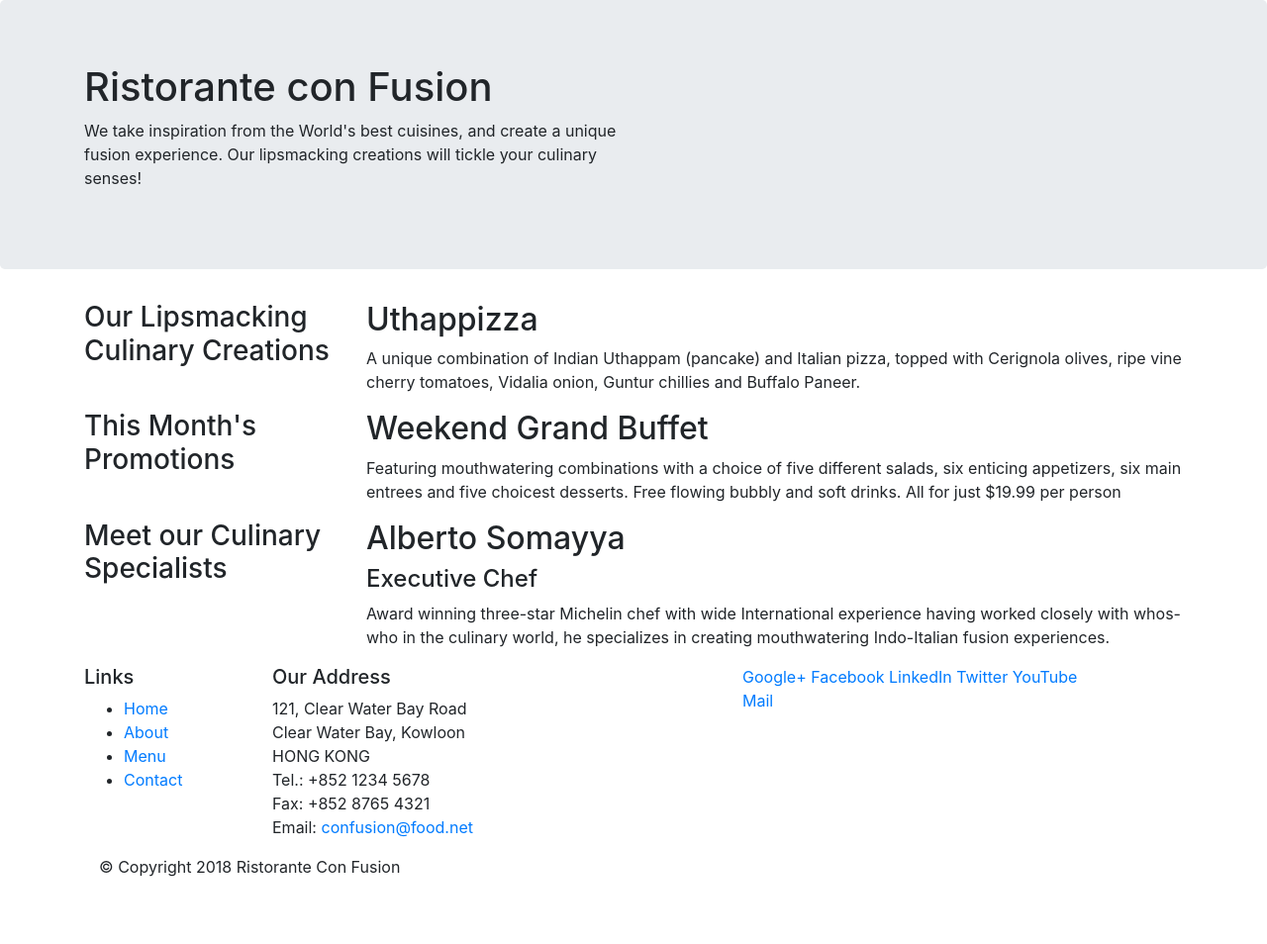
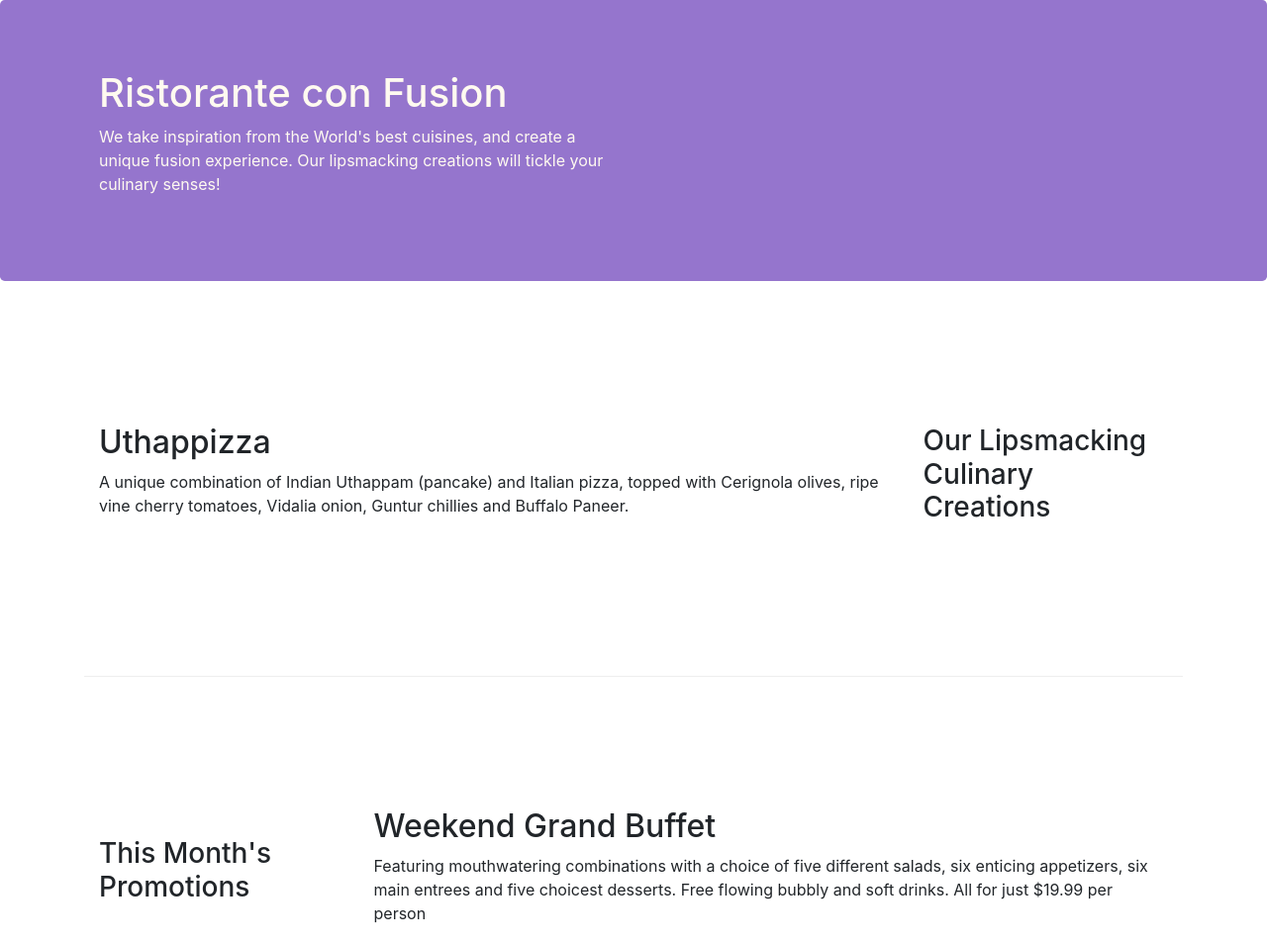
Before and after one commit to aradwann/bootstrap-confusion, a website: page index.html in a window 1280 px wide. Shown: the top 954 px of the page at 99% size. Before the commit the page ends 904 px from the top, so only its background shows below. Drawn offline with nearby package versions, Linux system fonts and the light colour scheme.

Commit message:
bootstrap grid part 2

```diff
--- /dev/null
+++ b/css/styles.css
@@ -0,0 +1,30 @@
+.row-header {
+  margin: 0px auto;
+  padding: 0px;
+}
+
+.row-content {
+  margin: 0px auto;
+  padding: 50px 0px 50px 0px;
+  border-bottom: 1px ridge;
+  min-height: 400px;
+}
+
+.footer {
+  background-color: #d1c4e9;
+  margin: 0px auto;
+  padding: 20px 0px 20px 0px;
+}
+
+.jumbotron {
+  padding:70px 30px 70px 30px;
+  margin:0px auto;
+  background: #9575CD ;
+  color:floralwhite;
+}
+
+address{
+  font-size:80%;
+  margin:0px;
+  color:#0f0f0f;
+}
--- a/index.html
+++ b/index.html
@@ -17,10 +17,11 @@
     rel="stylesheet"
     href="node_modules/bootstrap/dist/css/bootstrap.min.css"
   />
+  <link href="css/styles.css" rel="stylesheet" />
   <body>
     <header class="jumbotron">
       <div class="container">
-        <div class="row">
+        <div class="row row-header">
           <div class="col-12 col-sm-6">
             <h1>Ristorante con Fusion</h1>
             <p>
@@ -35,11 +36,11 @@
     </header>
 
     <div class="container">
-      <div class="row">
-        <div class="col-12 col-sm-4 col-md-3">
+      <div class="row row-content align-items-center">
+        <div class="col-12 col-sm-4 order-sm-last col-md-3">
           <h3>Our Lipsmacking Culinary Creations</h3>
         </div>
-        <div class="col col-sm col-md">
+        <div class="col col-sm order-sm-first col-md">
           <h2>Uthappizza</h2>
           <p>
             A unique combination of Indian Uthappam (pancake) and Italian pizza,
@@ -49,7 +50,7 @@
         </div>
       </div>
 
-      <div class="row">
+      <div class="row row-content align-items-center">
         <div class="col-12 col-sm-4 col-md-3">
           <h3>This Month's Promotions</h3>
         </div>
@@ -64,11 +65,11 @@
         </div>
       </div>
 
-      <div class="row">
-        <div class="col-12 col-sm-4 col-md-3">
+      <div class="row row-content align-items-center">
+        <div class="col-12 col-sm-4 order-sm-last col-md-3">
           <h3>Meet our Culinary Specialists</h3>
         </div>
-        <div class="col col-sm col-md">
+        <div class="col col-sm order-sm-first col-md">
           <h2>Alberto Somayya</h2>
           <h4>Executive Chef</h4>
           <p>
@@ -81,12 +82,12 @@
       </div>
     </div>
 
-    <footer>
+    <footer class="footer">
       <div class="container">
         <div class="row">
-          <div class="col-4 col-sm-2">
+          <div class="col-4 offset-1 col-sm-2">
             <h5>Links</h5>
-            <ul>
+            <ul class="list-unstyled">
               <li><a href="#">Home</a></li>
               <li><a href="#">About</a></li>
               <li><a href="#">Menu</a></li>
@@ -104,8 +105,8 @@
               Email: <a href="mailto:confusion@food.net">confusion@food.net</a>
             </address>
           </div>
-          <div class="col-12 col-sm-4">
-            <div>
+          <div class="col-12 col-sm-4 align-self-center">
+            <div class="text-center">
               <a href="http://google.com/+">Google+</a>
               <a href="http://www.facebook.com/profile.php?id=">Facebook</a>
               <a href="http://www.linkedin.com/in/">LinkedIn</a>
@@ -115,8 +116,8 @@
             </div>
           </div>
         </div>
-        <div class="col-auto">
-          <div>
+        <div class="row justify-content-center">
+          <div class="col-auto">
             <p>© Copyright 2018 Ristorante Con Fusion</p>
           </div>
         </div>
```
